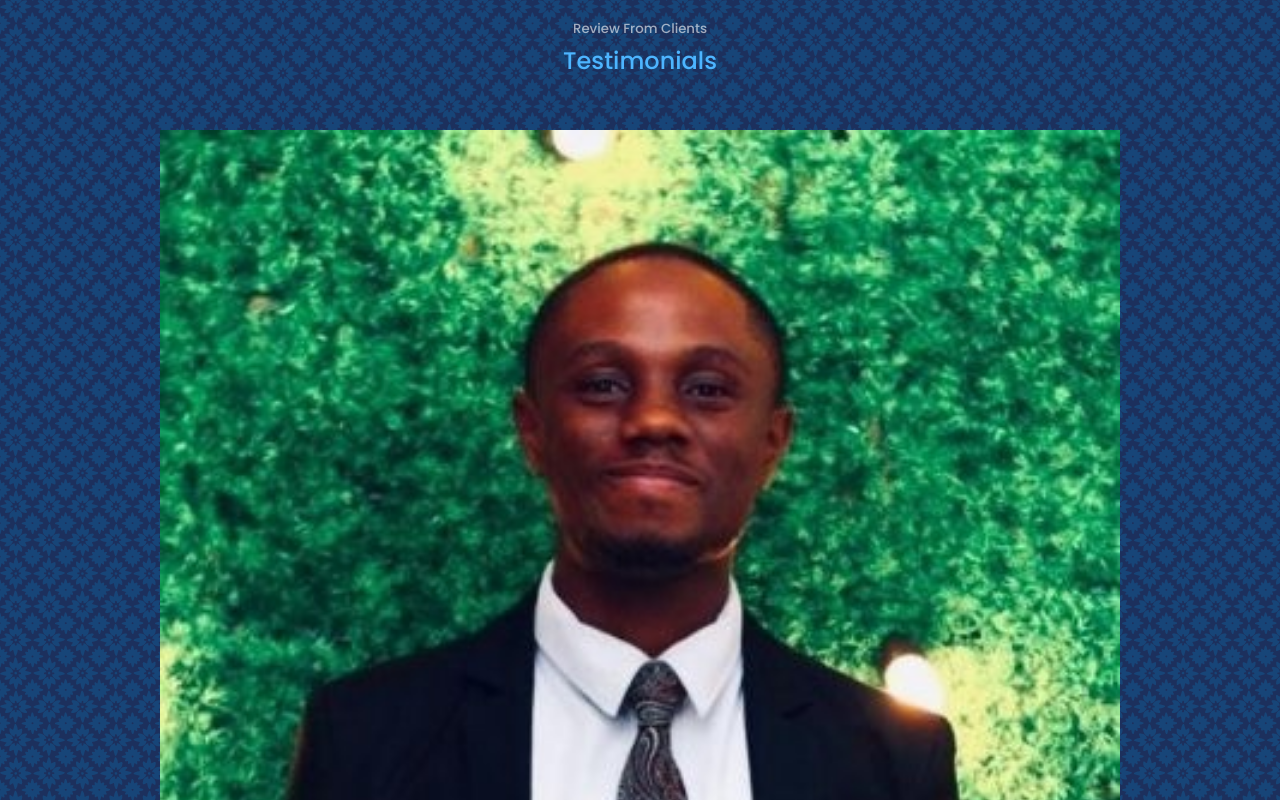
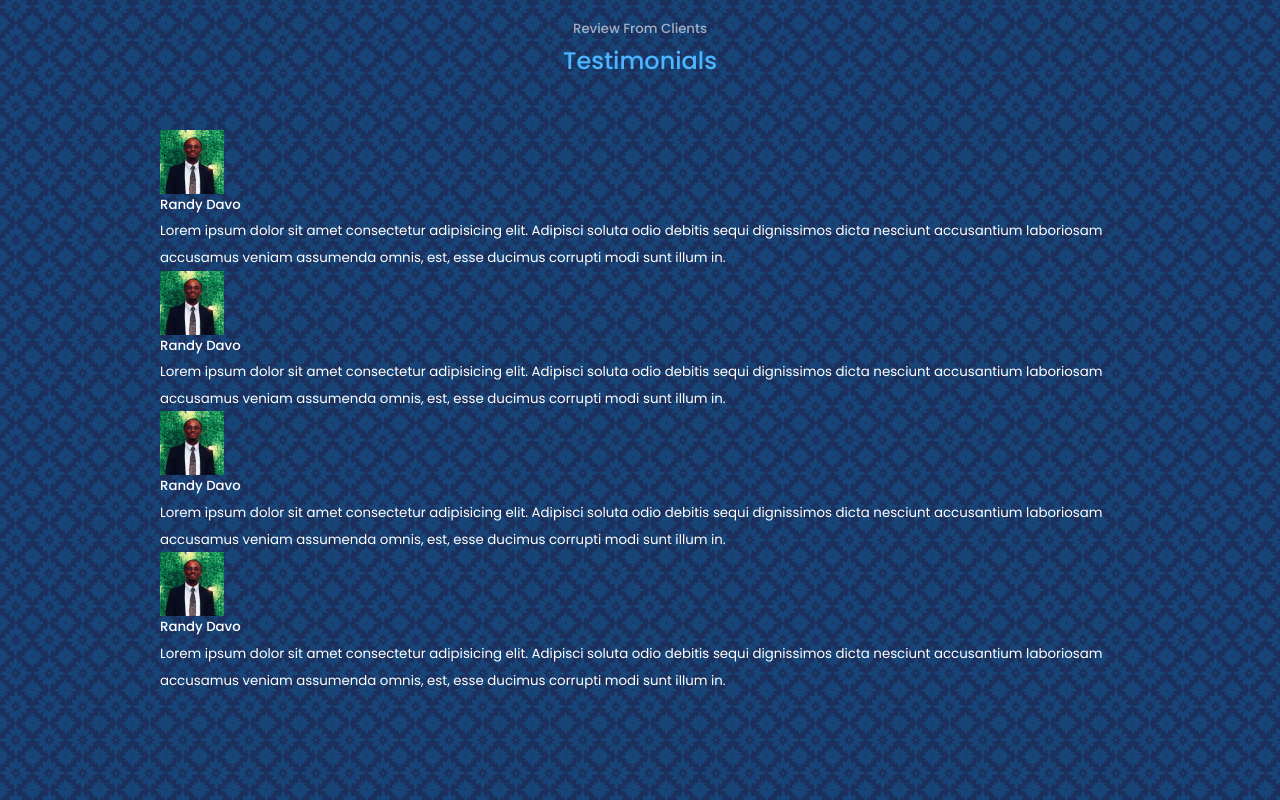
Before and after one commit to Gitthuma/george-githuma-portfolio-website, a React (Create React App) app: page / in a window 1280 px wide. Shown: the part 4260-5060 px from the top of the page. Built offline with nearby package versions, Linux system fonts and the light colour scheme.

Commit message:
Style client__avatar

```diff
--- a/src/Components/Testimonials/Testimonial.css
+++ b/src/Components/Testimonials/Testimonial.css
@@ -2,3 +2,10 @@
 .testimonials__container {
     width: 40%;
 }
+
+/*Style client__avatar*/
+.client__avatar {
+    width: 4rem;
+    aspect-ratio: 1/1;
+    overflow: hidden;
+}
```
